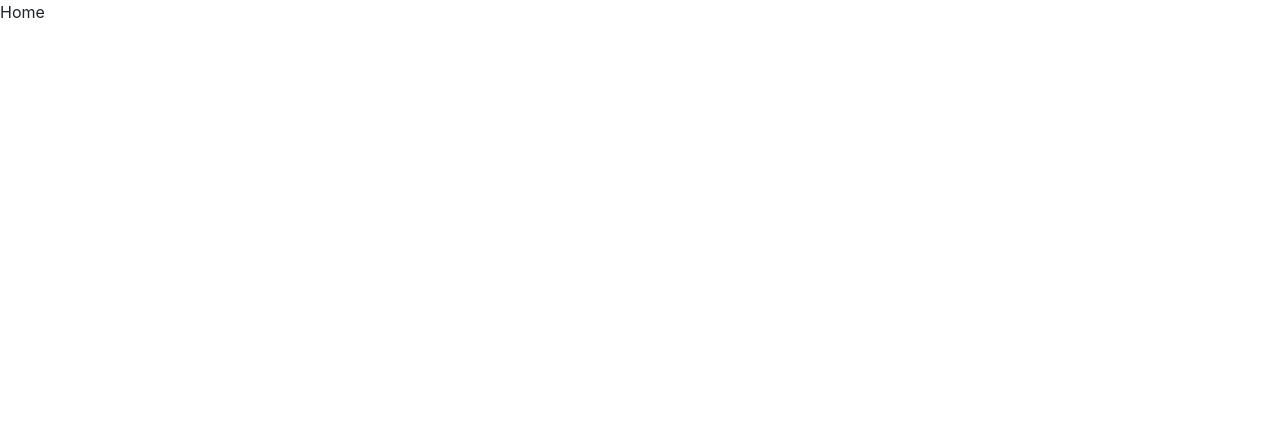
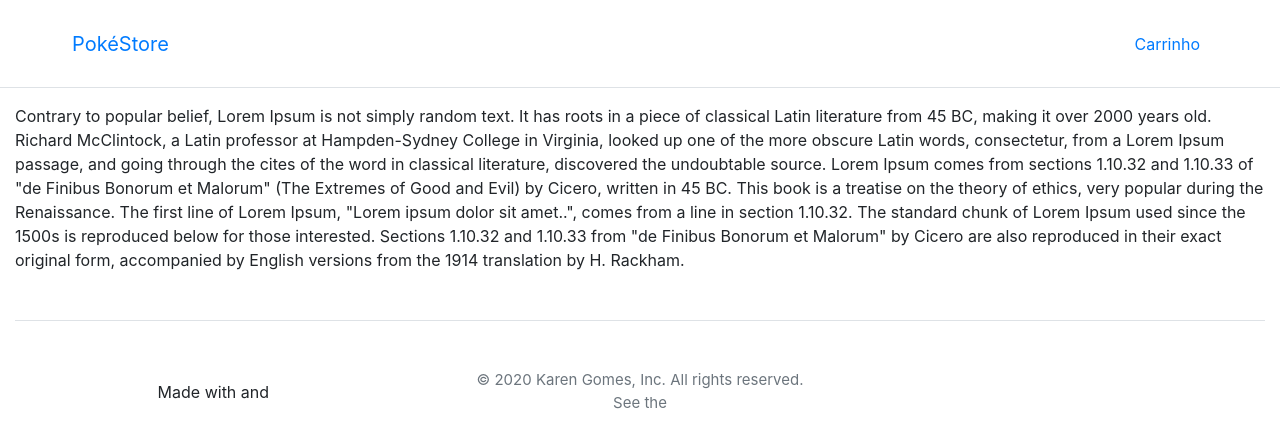
Before and after one commit to karenngomes/poke-store, a React (Create React App) app: page / in a window 1280 px wide. Shown: the top 448 px of the page. Built offline with nearby package versions, Linux system fonts and the light colour scheme.

Commit message:
feat: 🎸 add header and footer

```diff
--- a/src/App.tsx
+++ b/src/App.tsx
@@ -1,16 +1,25 @@
 import React from "react";
+import { Container, Row } from "react-bootstrap";
 import { Switch, Route, BrowserRouter } from "react-router-dom";
 
+import Header from "./components/Header";
+import Footer from "./components/Footer";
 import Home from "./pages/Home";
 import Cart from "./pages/Cart";
 
 function App() {
   return (
     <BrowserRouter>
-      <Switch>
-        <Route path="/" exact component={Home} />
-        <Route path="/cart" component={Cart} />
-      </Switch>
+      <Container fluid>
+        <Header />
+        <div style={{ marginTop: "6.5rem", marginBottom: "2rem" }}>
+          <Switch>
+            <Route path="/" exact component={Home} />
+            <Route path="/cart" component={Cart} />
+          </Switch>
+        </div>
+        <Footer />
+      </Container>
     </BrowserRouter>
   );
 }
--- /dev/null
+++ b/src/components/Footer/index.tsx
@@ -0,0 +1,68 @@
+import React from "react";
+import { Row, Col } from "react-bootstrap";
+import { InlineIcon } from "@iconify/react";
+import heartSolid from "@iconify/icons-clarity/heart-solid";
+import jsSquare from "@iconify/icons-fa-brands/js-square";
+import githubSquare from "@iconify/icons-fa/github-square";
+import linkedinSquare from "@iconify/icons-fa/linkedin-square";
+import twitterSquare from "@iconify/icons-fa/twitter-square";
+import codeIcon from "@iconify/icons-fa-solid/code";
+
+import "./styles.scss";
+
+function FooterContainer() {
+  return (
+    <footer className="pt-4 my-md-5 pt-md-5 border-top">
+      <Row>
+        <Col sm>
+          <p>
+            Made with <InlineIcon icon={heartSolid} /> and{" "}
+            <InlineIcon icon={jsSquare} />
+          </p>
+        </Col>
+        <Col sm>
+          <p className="text-muted">
+            © 2020 Karen Gomes, Inc. All rights reserved. <br />
+            See the{" "}
+            <a href="https://github.com/karenngomes/poke-store" target="_blank">
+              <InlineIcon icon={codeIcon} />
+            </a>
+            {/* <br>
+              See the{" "}
+              <a
+                href="https://github.com/karenngomes/airbngama"
+                target="_blank"
+              >
+                <i className="fa fa-code"></i>
+              </a>
+            </br> */}
+          </p>
+        </Col>
+        <Col className="social-networks">
+          <ul className="list-unstyled text-small">
+            <li>
+              <a href="https://github.com/karenngomes/" target="_blank">
+                <InlineIcon icon={githubSquare} />
+              </a>
+            </li>
+            <li>
+              <a
+                href="https://www.linkedin.com/in/karenngomes/"
+                target="_blank"
+              >
+                <InlineIcon icon={linkedinSquare} />
+              </a>
+            </li>
+            <li>
+              <a href="https://twitter.com/gomesskaren/" target="_blank">
+                <InlineIcon icon={twitterSquare} />
+              </a>
+            </li>
+          </ul>
+        </Col>
+      </Row>
+    </footer>
+  );
+}
+
+export default FooterContainer;
--- /dev/null
+++ b/src/components/Footer/styles.scss
@@ -0,0 +1,37 @@
+footer {
+  text-align: center;
+}
+
+footer .row {
+  align-items: center;
+}
+
+footer .text-muted {
+  font-size: 15px;
+
+  a {
+    color: #6c757d;
+  }
+}
+
+.social-networks {
+  display: flex;
+  justify-content: center;
+
+  ul {
+    display: flex;
+
+    li a {
+      width: 10rem;
+      color: black;
+    }
+
+    li:not(:first-child) {
+      margin-left: 0.7rem;
+    }
+  }
+
+  svg {
+    font-size: larger;
+  }
+}
--- /dev/null
+++ b/src/components/Header/index.tsx
@@ -0,0 +1,29 @@
+import React from "react";
+import { InlineIcon } from "@iconify/react";
+import shoppingCart from "@iconify/icons-fa-solid/shopping-cart";
+import { Navbar, Nav } from "react-bootstrap";
+import { Link } from "react-router-dom";
+
+import "./styles.scss";
+
+function Header() {
+  return (
+    <Navbar expand="lg" fixed="top">
+      <Navbar.Brand>
+        <Link to="/">PokéStore</Link>
+      </Navbar.Brand>
+      <Navbar.Toggle aria-controls="basic-navbar-nav" />
+      <Navbar.Collapse className="justify-content-end">
+        <Nav>
+          <Nav.Link>
+            <Link to="/cart">
+              <InlineIcon icon={shoppingCart} /> Carrinho
+            </Link>
+          </Nav.Link>
+        </Nav>
+      </Navbar.Collapse>
+    </Navbar>
+  );
+}
+
+export default Header;
--- /dev/null
+++ b/src/components/Header/styles.scss
@@ -0,0 +1,12 @@
+.navbar {
+  background-color: white;
+  border-bottom: 1px solid #dee2e6 !important;
+}
+
+@media only screen and (min-width: 769px) {
+  .navbar {
+    height: 5.5rem;
+    padding-left: 4.5rem !important;
+    padding-right: 4.5rem !important;
+  }
+}
--- a/src/index.scss
+++ b/src/index.scss
@@ -1,5 +1,5 @@
 body {
-  margin: 0;
+  margin: 0 auto;
   font-family: -apple-system, BlinkMacSystemFont, 'Segoe UI', 'Roboto', 'Oxygen',
     'Ubuntu', 'Cantarell', 'Fira Sans', 'Droid Sans', 'Helvetica Neue',
     sans-serif;
--- a/src/pages/Home/index.tsx
+++ b/src/pages/Home/index.tsx
@@ -1,7 +1,25 @@
 import React from "react";
 
 function Home() {
-  return <div>Home</div>;
+  return (
+    <div>
+      Contrary to popular belief, Lorem Ipsum is not simply random text. It has
+      roots in a piece of classical Latin literature from 45 BC, making it over
+      2000 years old. Richard McClintock, a Latin professor at Hampden-Sydney
+      College in Virginia, looked up one of the more obscure Latin words,
+      consectetur, from a Lorem Ipsum passage, and going through the cites of
+      the word in classical literature, discovered the undoubtable source. Lorem
+      Ipsum comes from sections 1.10.32 and 1.10.33 of "de Finibus Bonorum et
+      Malorum" (The Extremes of Good and Evil) by Cicero, written in 45 BC. This
+      book is a treatise on the theory of ethics, very popular during the
+      Renaissance. The first line of Lorem Ipsum, "Lorem ipsum dolor sit
+      amet..", comes from a line in section 1.10.32. The standard chunk of Lorem
+      Ipsum used since the 1500s is reproduced below for those interested.
+      Sections 1.10.32 and 1.10.33 from "de Finibus Bonorum et Malorum" by
+      Cicero are also reproduced in their exact original form, accompanied by
+      English versions from the 1914 translation by H. Rackham.
+    </div>
+  );
 }
 
 export default Home;
```
Also changed, not shown: package.json (+7 -0 lines).
